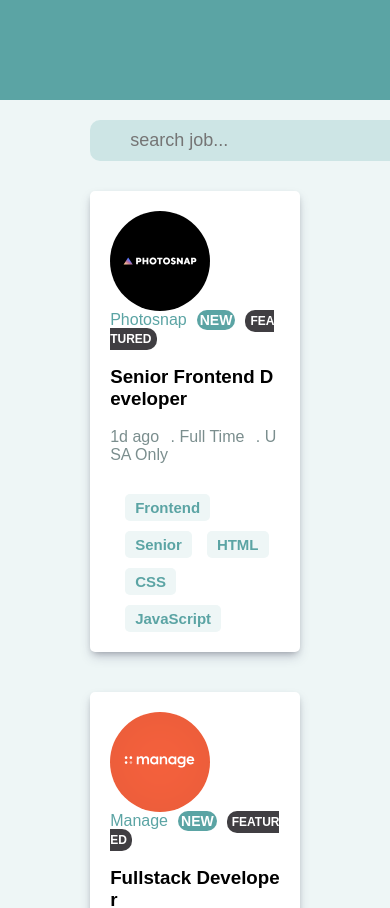
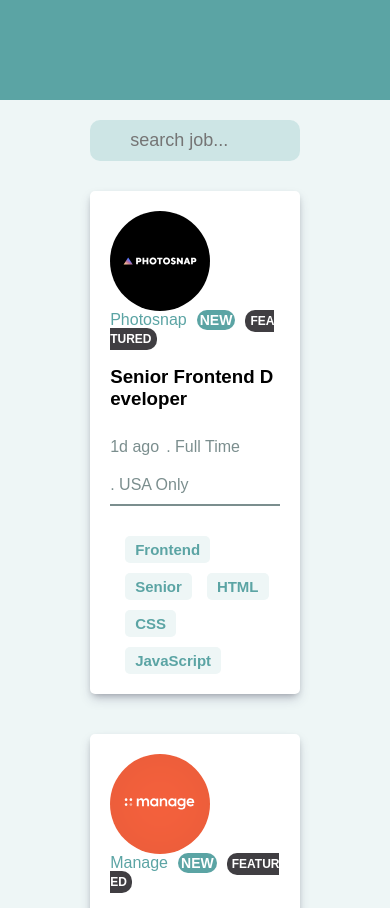
Before and after one commit to JoshuaBarawa/JobSite, a React (Create React App) app: page / in a window 390 px wide. Shown: the top 908 px of the page. Built offline with nearby package versions, Linux system fonts and the light colour scheme.

Commit message:
made searh bar responsive

```diff
--- a/src/styled/GlobalStyle.js
+++ b/src/styled/GlobalStyle.js
@@ -29,6 +29,13 @@ body{
    outline:none;
 }
 
+@media (max-width: 710px){
+    #search{
+       width: 100%;
+     }
+
+ }
+
 `
 
 export default GlobalStyle
--- a/src/styled/StyledCard.js
+++ b/src/styled/StyledCard.js
@@ -76,7 +76,7 @@ import styled from 'styled-components'
 
 
     &:hover{
-        border-left: hsl(180, 29%, 50%) 4px solid;
+        border-left: hsl(180, 29%, 50%) 3px solid;
         cursor: pointer;
     }
 
@@ -89,20 +89,28 @@ import styled from 'styled-components'
 
 
 
-
+     #description #contract, #postedAt, #location{
+        display: inline-block;
+        margin-top: 10px;
     }
-
-    @media (max-width: 850px){
-
-        #desc{
-            flex-direction: column;
-      }
 
     #tools span{
         display: inline-block;
         margin-top: 10px;
      }
+    }
 
+    @media (max-width: 710px){
+        #desc{
+            flex-direction: column;
+            border-bottom: hsl(180, 8%, 52%) 2px solid;
+            align-items: left;
+            width: 100%;
+      }
+
+      #description #contract, #postedAt, #location{
+        margin-bottom: 10px;
+     }
 
      }
 
```
